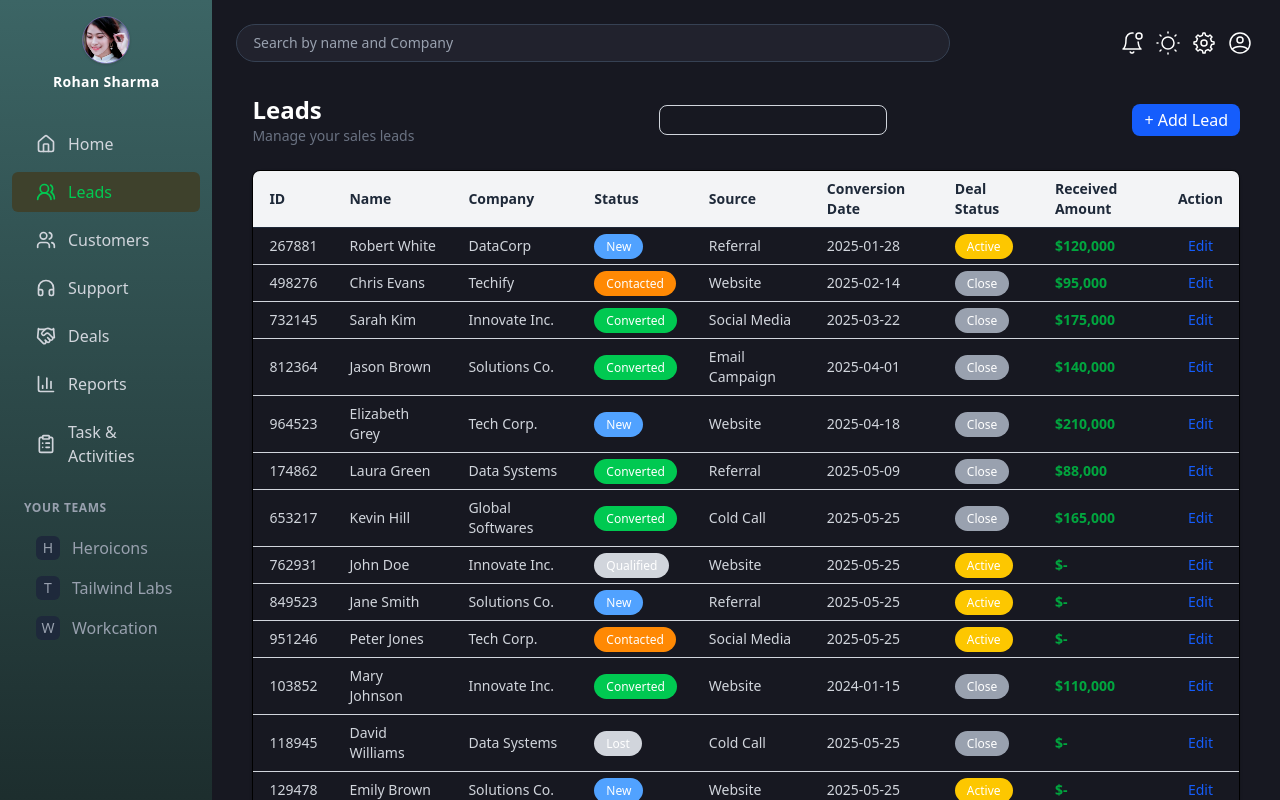
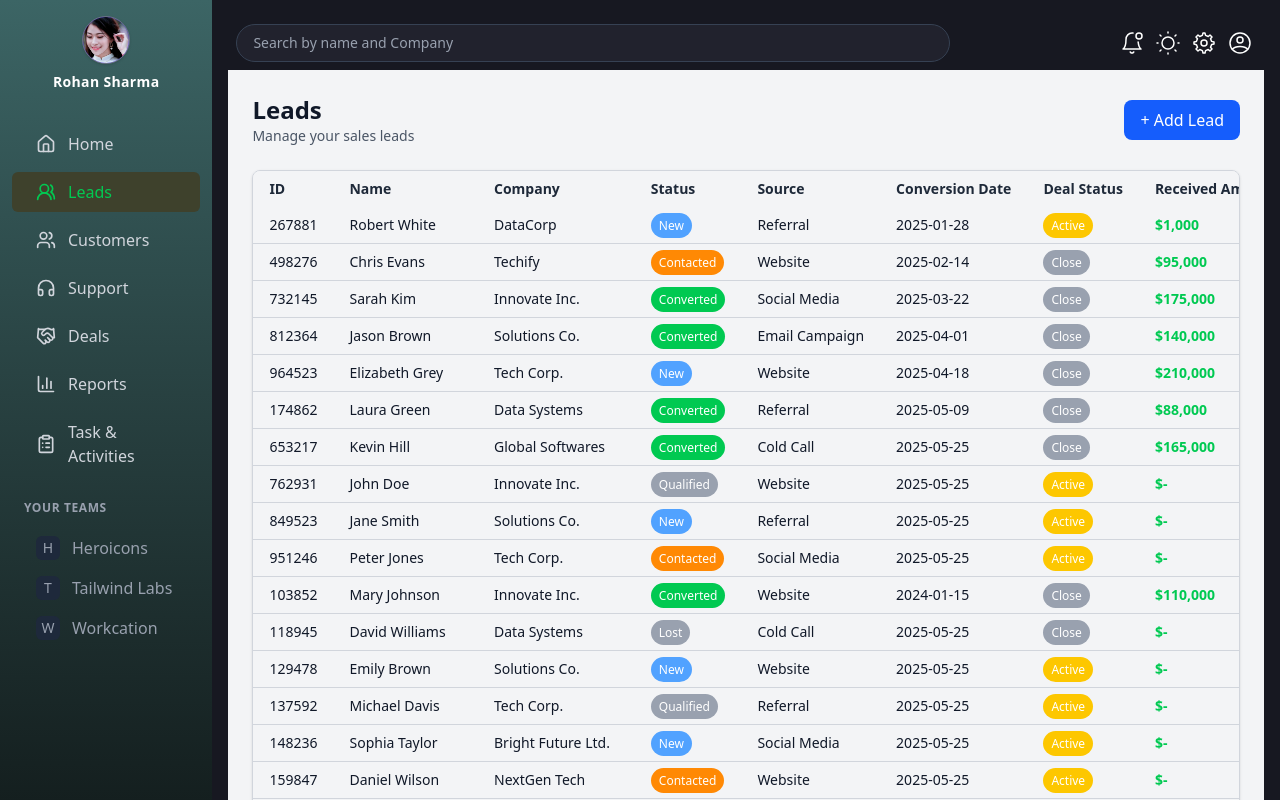
Before and after one commit to rajkumar1325/CRM-Website, a React (Vite) app: page /leads in a window 1280 px wide. Shown: the top 800 px of the page. Built offline with nearby package versions, Linux system fonts and the light colour scheme.

Commit message:
Finalising all the functionality inside the Leads.jsx

```diff
--- a/src/App.jsx
+++ b/src/App.jsx
@@ -50,13 +50,20 @@ function App() {
 
                   <Routes>
                      <Route path="/" element={<Dashboard />} />
-                     <Route path="/leads" element={<Leads />} />
+
+
+                     <Route path="/leads"
+                     element={<Leads
+                        darkMode={false}
+                        searchQuery={search}/>} />
 
 
 
                      {/* //path linked to line87(navigation-section) --> sidebar */}
                      <Route path="/customers"
-                        element={<Customer darkMode={false} searchQuery={search} />}
+                        element={<Customer
+                           darkMode={false}
+                           searchQuery={search} />}
                      />
 
 
--- a/src/assets/components/Leads/Leads.jsx
+++ b/src/assets/components/Leads/Leads.jsx
@@ -1,5 +1,5 @@
 import React, { useState } from "react";
-import { mockData } from "../../MockData/MockData"; // adjust your import path
+import { mockData } from "../../MockData/MockData";
 
 const statusColors = {
   new: "bg-blue-400",
@@ -12,10 +12,10 @@ const dealStatusColors = {
   close: "bg-gray-400",
 };
 
-export default function Leads() {
+export default function Leads({ darkMode, searchQuery = "" }) {
   const [leads, setLeads] = useState(mockData);
-  const [search, setSearch] = useState("");
   const [open, setOpen] = useState(false);
+
   const [currentLead, setCurrentLead] = useState({
     name: "",
     company: "",
@@ -26,23 +26,14 @@ export default function Leads() {
     receivedAmount: "",
   });
 
-  // Filter by name or company and id(search Bar)
+  // Filtering  leads using searchQuery based on name and compnay
   const filteredLeads = leads.filter(
     (lead) =>
-      lead.name.toLowerCase().includes(search.toLowerCase()) ||
-      lead.company.toLowerCase().includes(search.toLowerCase())
-      // lead.id.toLowerCase().includes(search.toLowerCase())
+      lead.name.toLowerCase().includes(searchQuery.toLowerCase()) ||
+      lead.company.toLowerCase().includes(searchQuery.toLowerCase())
   );
 
-  const handleOpen = (lead = {
-    name: "",
-    company: "",
-    status: "",
-    source: "",
-    conversionDate: "",
-    dealStatus: "",
-    receivedAmount: "",
-  }) => {
+  const handleOpen = (lead = currentLead) => {
     setCurrentLead(lead);
     setOpen(true);
   };
@@ -60,97 +51,159 @@ export default function Leads() {
   };
 
   return (
-    <div className="p-6">
-      {/* Header */}
-      <div className="flex items-center justify-between mb-6">
+    <div
+      className={`p-3 sm:p-6 transition-all duration-300 ${
+        darkMode ? "bg-[#171821] text-white" : "bg-gray-100 text-gray-900"
+      }`}
+    >
+      {/*......................................... Heading */}
+      <div className="flex flex-col sm:flex-row sm:items-center sm:justify-between gap-3 mb-6">
         <div>
-          <h1 className="text-2xl font-bold text-white">Leads</h1>
-          <p className="text-sm text-gray-500">Manage your sales leads</p>
+          <h1
+            className={`text-xl sm:text-2xl font-bold
+              ${darkMode ? "text-white" : "text-gray-900"}`}
+          >
+            Leads
+          </h1>
+          <p
+            className={`text-xs sm:text-sm
+              ${darkMode ? "text-gray-400" : "text-gray-600"}`}
+          >
+            Manage your sales leads
+          </p>
         </div>
 
-
-
-
-          <input
-            type="text"
-            placeholder=""
-            className="border text-green-200 border-gray-300 rounded-lg px-3 py-1 text-sm focus:outline-blue-400"
-            value={search}
-            onChange={(e) => setSearch(e.target.value)}
-          />
-
-
+        {/*.............................................. Add lead button */}
         <button
           onClick={() => handleOpen()}
-            className="bg-blue-600 text-white px-3 py-1 rounded-lg hover:bg-blue-500 transition"
+          className="bg-blue-600 text-white px-3 py-1 sm:px-4 sm:py-2 rounded-lg text-sm sm:text-base hover:bg-blue-500 transition"
         >
           + Add Lead
         </button>
-
       </div>
 
-      {/* Table */}
-      <div className="overflow-x-auto border rounded-lg shadow-sm">
-        <table className="w-full text-sm text-left text-gray-300">
-          <thead className="bg-gray-100 border-b text-gray-800">
+      {/* ........................Table --> {wrap in small devices, so user can easily scroll it and view}*/}
+      <div
+        className={`overflow-x-scroll border rounded-lg shadow-sm
+          ${darkMode ? "border-gray-700" : "border-gray-300"}`}
+      >
+
+
+        <table className="w-full text-xs sm:text-sm text-left">
+
+          {/* ...........................................Table heading */}
+          <thead
+            className={`
+              ${
+                darkMode
+                  ? "bg-gray-800 text-gray-200"
+                  : "bg-gray-100 text-gray-800"
+              }`}
+          >
             <tr>
-              <th className="py-2 px-4">ID</th>
-              <th className="py-2 px-4">Name</th>
-              <th className="py-2 px-4">Company</th>
-              <th className="py-2 px-4">Status</th>
-              <th className="py-2 px-4">Source</th>
-              <th className="py-2 px-4">Conversion Date</th>
-              <th className="py-2 px-4">Deal Status</th>
-              <th className="py-2 px-4">Received Amount</th>
-              <th className="py-2 px-4 text-center">Action</th>
+              {[
+                "ID",
+                "Name",
+                "Company",
+                "Status",
+                "Source",
+                "Conversion Date",
+                "Deal Status",
+                "Received Amount",
+                "Action",
+              ].map((h) => (
+
+                //whitespace-nowrap --> stops the text from wrapping and ensure it be in 1 line only
+                <th key={h} className="py-2 px-3 sm:px-4 whitespace-nowrap">
+                  {h}
+                </th>
+              ))}
             </tr>
           </thead>
 
 
 
+          {/* .............................table body */}
           <tbody>
             {filteredLeads.map((lead) => (
-              <tr key={lead.id} className="border-b hover:bg-gray-600">
-                <td className="py-2 px-4">{lead.id}</td>
-                <td className="py-2 px-4 font-medium">{lead.name}</td>
-                <td className="py-2 px-4">{lead.company}</td>
-                <td className="py-2 px-4">
+              <tr
+                key={lead.id}
+
+                // border bottom side only for clear table look
+                className={`border-b
+                  ${
+                    darkMode
+                    ? "border-gray-700 hover:bg-gray-800"
+                    : "border-gray-300 hover:bg-gray-200"
+                    }`
+                  }
+              >
+
+
+                <td className="py-2 px-3 sm:px-4">{lead.id}</td>
+
+                <td className="py-2 px-3 sm:px-4 font-medium whitespace-nowrap">
+                  {lead.name}
+                </td>
+
+                <td className="py-2 px-3 sm:px-4 whitespace-nowrap">
+                  {lead.company}
+                </td>
+
+                <td className="py-2 px-3 sm:px-4">
                   <span
-                    className={`text-white text-xs px-3 py-1 rounded-full capitalize ${statusColors[lead.status] || "bg-gray-300"
+                    className={`text-white text-[10px] sm:text-xs px-2 py-1 rounded-full capitalize ${
+                      statusColors[lead.status] || "bg-gray-400"
                     }`}
                   >
                     {lead.status}
                   </span>
                 </td>
-                <td className="py-2 px-4">{lead.source}</td>
-                <td className="py-2 px-4">{lead.conversionDate}</td>
-                <td className="py-2 px-4">
+
+                <td className="py-2 px-3 sm:px-4 whitespace-nowrap">
+                  {lead.source}
+                </td>
+                <td className="py-2 px-3 sm:px-4 whitespace-nowrap">
+                  {lead.conversionDate}
+                </td>
+
+                <td className="py-2 px-3 sm:px-4">
                   <span
-                    className={`text-white text-xs px-3 py-1 rounded-full capitalize ${dealStatusColors[lead.dealStatus] || "bg-gray-300"
+                    className={`text-white text-[10px] sm:text-xs px-2 py-1 rounded-full capitalize ${
+                      dealStatusColors[lead.dealStatus] || "bg-gray-400"
                     }`}
                   >
                     {lead.dealStatus}
                   </span>
                 </td>
-                <td className="py-2 px-4 font-semibold text-green-600">
 
-                  {/* If receivedAmount exists → it formats properly, if not--> safe rendering.... */}
-                  ${lead.receivedAmount ?  `${lead.receivedAmount.toLocaleString()}`
+                <td className="py-2 px-3 sm:px-4 font-semibold text-green-500 whitespace-nowrap">
+                  $
+                  {lead.receivedAmount
+                    ? lead.receivedAmount.toLocaleString()
                     : "-"}
                 </td>
-                <td className="py-2 px-4 text-center">
+
+                <td className="py-2 px-3 sm:px-4 text-center">
                   <button
                     onClick={() => handleOpen(lead)}
-                    className="text-blue-600 hover:underline text-sm"
+                    className="text-blue-600 hover:underline text-xs sm:text-sm"
                   >
                     Edit
                   </button>
                 </td>
               </tr>
             ))}
+
+
+
+            {/* ...........filter hte leads based on search query */}
             {filteredLeads.length === 0 && (
               <tr>
-                <td colSpan="9" className="py-4 text-center text-gray-400">
+                <td
+                  colSpan="9"
+                  className="py-4 text-center text-gray-400 text-sm"
+                >
                   No leads found
                 </td>
               </tr>
@@ -162,70 +215,86 @@ export default function Leads() {
 
 
 
-      {/* .............Edit Section./......... */}
+
+
+      {/*............................................. DIALOG BOX */}
       {open && (
-        <div className="fixed inset-0 flex items-center justify-center bg-black/50">
-          <div className="bg-white w-96 p-6 rounded-xl shadow-lg space-y-4">
-            <h2 className="text-lg font-semibold">
+        <div className="fixed inset-0 flex items-center justify-center bg-black/50 px-4">
+          <div
+            className={`w-full max-w-sm p-4 sm:p-6 rounded-xl shadow-lg space-y-4 ${
+              darkMode ? "bg-gray-900 text-white" : "bg-white text-gray-900"
+            }`}
+          >
+            <h2 className="text-lg sm:text-xl font-semibold">
               {currentLead.id ? "Edit Lead" : "Add New Lead"}
             </h2>
 
             <div className="flex flex-col gap-2">
+              {["name", "company", "source"].map((key) => (
                 <input
-                placeholder="Name"
-                value={currentLead.name}
+                  key={key}
+                  placeholder={key.charAt(0).toUpperCase() + key.slice(1)}
+                  value={currentLead[key]}
                   onChange={(e) =>
-                  setCurrentLead({ ...currentLead, name: e.target.value })
+                    setCurrentLead({ ...currentLead, [key]: e.target.value })
                   }
-                className="border border-gray-300 rounded-lg px-3 py-2 text-sm"
+                  className={`border rounded-lg px-3 py-2 text-sm ${
+                    darkMode
+                      ? "bg-gray-800 border-gray-600 text-white"
+                      : "bg-white border-gray-300"
+                  }`}
                 />
-              <input
-                placeholder="Company"
-                value={currentLead.company}
-                onChange={(e) =>
-                  setCurrentLead({ ...currentLead, company: e.target.value })
-                }
-                className="border border-gray-300 rounded-lg px-3 py-2 text-sm"
-              />
+              ))}
+
               <select
                 value={currentLead.status}
                 onChange={(e) =>
                   setCurrentLead({ ...currentLead, status: e.target.value })
                 }
-                className="border border-gray-300 rounded-lg px-3 py-2 text-sm"
+                className={`border rounded-lg px-3 py-2 text-sm ${
+                  darkMode
+                    ? "bg-gray-800 border-gray-600 text-white"
+                    : "bg-white border-gray-300"
+                }`}
               >
                 <option value="">Select Status</option>
                 <option value="new">New</option>
                 <option value="contacted">Contacted</option>
                 <option value="converted">Converted</option>
               </select>
-              <input
-                placeholder="Source"
-                value={currentLead.source}
-                onChange={(e) =>
-                  setCurrentLead({ ...currentLead, source: e.target.value })
-                }
-                className="border border-gray-300 rounded-lg px-3 py-2 text-sm"
-              />
+
               <input
                 type="date"
                 value={currentLead.conversionDate}
                 onChange={(e) =>
-                  setCurrentLead({ ...currentLead, conversionDate: e.target.value })
+                  setCurrentLead({
+                    ...currentLead,
+                    conversionDate: e.target.value,
+                  })
                 }
-                className="border border-gray-300 rounded-lg px-3 py-2 text-sm"
+                className={`border rounded-lg px-3 py-2 text-sm ${
+                  darkMode
+                    ? "bg-gray-800 border-gray-600 text-white"
+                    : "bg-white border-gray-300"
+                }`}
               />
+
               <select
                 value={currentLead.dealStatus}
                 onChange={(e) =>
                   setCurrentLead({ ...currentLead, dealStatus: e.target.value })
                 }
-                className="border border-gray-300 rounded-lg px-3 py-2 text-sm"
+                className={`border rounded-lg px-3 py-2 text-sm ${
+                  darkMode
+                    ? "bg-gray-800 border-gray-600 text-white"
+                    : "bg-white border-gray-300"
+                }`}
               >
                 <option value="">Select Deal Status</option>
                 <option value="active">Active</option>
                 <option value="close">Close</option>
               </select>
+
               <input
                 type="number"
                 placeholder="Received Amount"
@@ -236,20 +305,29 @@ export default function Leads() {
                     receivedAmount: Number(e.target.value),
                   })
                 }
-                className="border border-gray-300 rounded-lg px-3 py-2 text-sm"
+                className={`border rounded-lg px-3 py-2 text-sm ${
+                  darkMode
+                    ? "bg-gray-800 border-gray-600 text-white"
+                    : "bg-white border-gray-300"
+                }`}
               />
             </div>
 
             <div className="flex justify-end gap-2 pt-2">
               <button
                 onClick={handleClose}
-                className="px-4 py-2 rounded-lg text-gray-600 border border-gray-300 hover:bg-gray-100"
+                className={`px-4 py-2 rounded-lg border text-sm ${
+                  darkMode
+                    ? "border-gray-500 text-gray-300 hover:bg-gray-800"
+                    : "border-gray-300 text-gray-700 hover:bg-gray-100"
+                }`}
               >
                 Cancel
               </button>
+
               <button
                 onClick={handleSave}
-                className="px-4 py-2 rounded-lg bg-green-600 text-white hover:bg-green-500"
+                className="px-4 py-2 rounded-lg bg-green-600 text-white hover:bg-green-500 text-sm"
               >
                 Save
               </button>
```
Also changed, not shown: src/assets/MockData/MockData.jsx (+6 -1 lines). Lines whose indentation alone changed are shown as unchanged.
